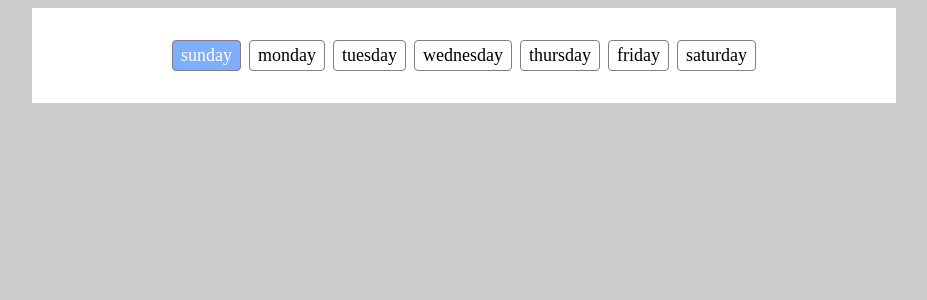
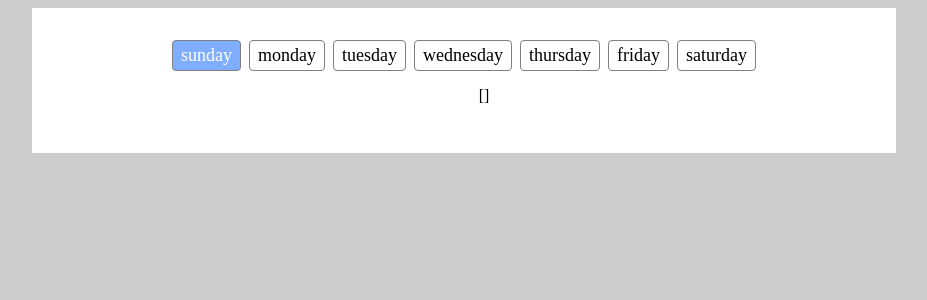
Before and after one commit to devmentorlive/4de3bfe5, a React (Create React App) app: page / in a window 1280 px wide. Both pictures are taken after a click on the item "sunday". Shown: the top 300 px of the page, without its empty margins (176-1103 px from the left). Built offline with nearby package versions, Linux system fonts and the light colour scheme.

Commit message:
day blocks debug

```diff
--- a/src/app/index.jsx
+++ b/src/app/index.jsx
@@ -13,6 +13,10 @@ export default function App() {
         selectedDay={selectedDay}
         setSelectedDay={setSelectedDay}
       />
+
+      {selectedDay ? (
+        <ul className="hours">{JSON.stringify(days[selectedDay])}</ul>
+      ) : null}
     </div>
   );
 }
```
